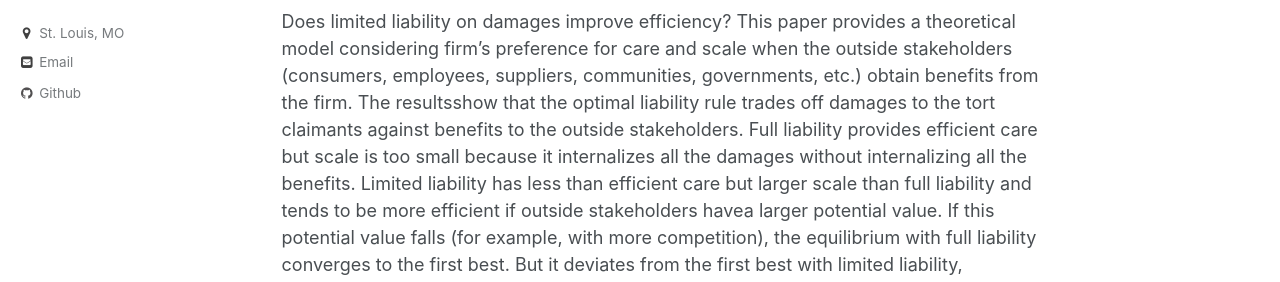
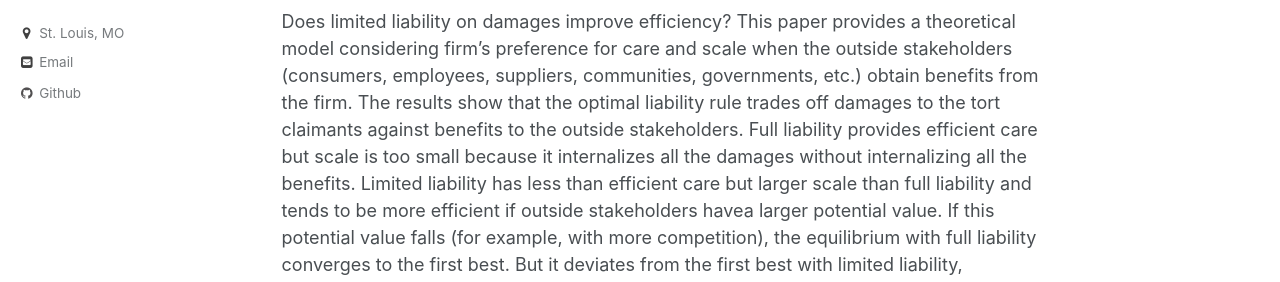
Before and after one commit to xinyuhou94/xinyuhou94.github.io, a Jekyll site: the page built from _pages/about.md, in a window 1280 px wide and 900 px high, scrolled down 1007 px. Shown: the part 249-531 px from the top of the window. Built offline with Jekyll 4.4.1, drawn with Linux system fonts in a browser that asks for light colours; some of the changed text lies outside the part shown.

Commit message:
Update about.md

```diff
--- a/_pages/about.md
+++ b/_pages/about.md
@@ -30,7 +30,7 @@ New U.S. bankruptcy laws exempt repos and derivatives from the automatic stay an
 
 ###  _Limited Liability and Investment (JMP)_
 
-Does limited liability on damages improve efficiency?  This paper provides a theoretical model considering firm’s preference for care and scale when the outside stakeholders (consumers, employees, suppliers, communities, governments, etc.) obtain benefits from the firm. The resultsshow that the optimal liability rule trades off damages to the tort claimants against benefits to the outside stakeholders. Full liability provides efficient care but scale is too small because it internalizes all the damages without internalizing all the benefits.  Limited liability has less than efficient care but larger scale than full liability and tends to be more efficient if outside stakeholders havea larger potential value. If this potential value falls (for example, with more competition), the equilibrium with full liability converges to the first best. But it deviates from the first best with limited liability, encouraging low care level and large scale.  Therefore, limited liability is not a one-size-fits-all policy to achieve the optimum for different firms. This opens up possibilities ofother rules to adjust for cross-firm differences.
+Does limited liability on damages improve efficiency?  This paper provides a theoretical model considering firm’s preference for care and scale when the outside stakeholders (consumers, employees, suppliers, communities, governments, etc.) obtain benefits from the firm. The results show that the optimal liability rule trades off damages to the tort claimants against benefits to the outside stakeholders. Full liability provides efficient care but scale is too small because it internalizes all the damages without internalizing all the benefits.  Limited liability has less than efficient care but larger scale than full liability and tends to be more efficient if outside stakeholders havea larger potential value. If this potential value falls (for example, with more competition), the equilibrium with full liability converges to the first best. But it deviates from the first best with limited liability, encouraging low care level and large scale.  Therefore, limited liability is not a one-size-fits-all policy to achieve the optimum for different firms. This opens up possibilities ofother rules to adjust for cross-firm differences.
 
 [Preliminary draft[PDF]](http://xinyuhou94.github.io/files/Liability211115.pdf)
 <!-- <embed src="http://xinyuhou94.github.io/files/Liability211115.pdf" width="650" height="1800" type='application/pdf'> -->
```
